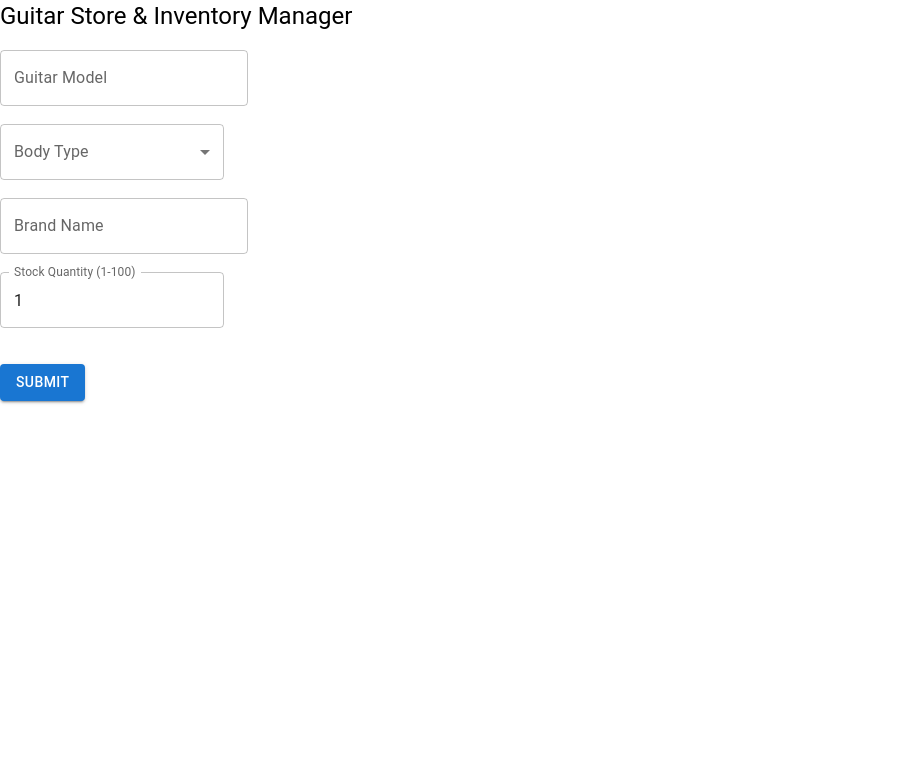
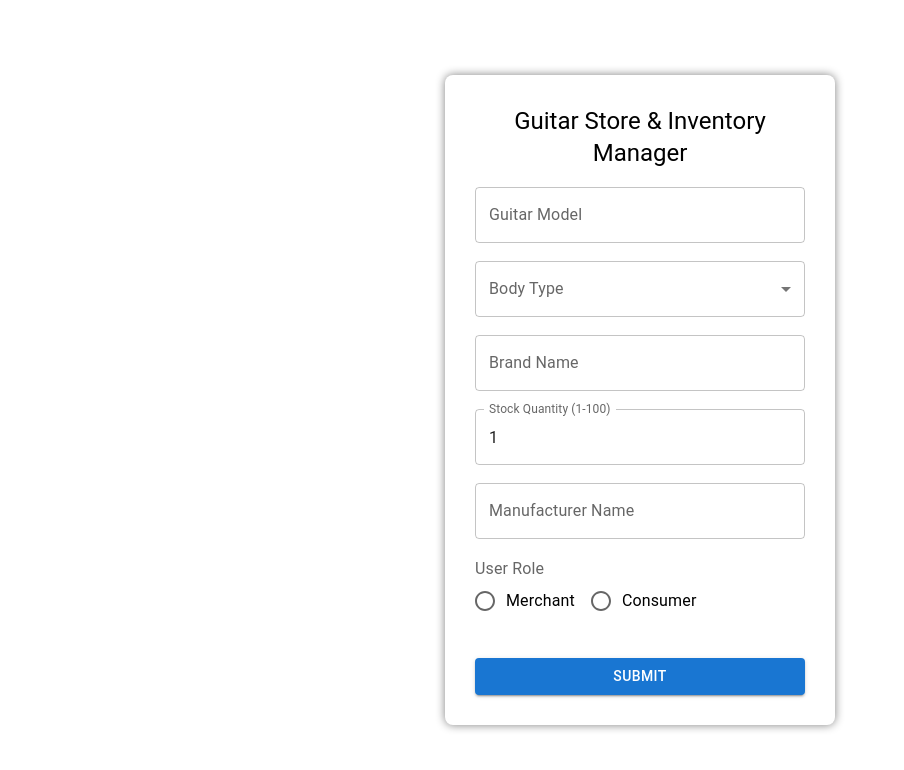
Before and after one commit to Shamxc/serranoINF235, a React (Vite) app: page / in a window 1280 px wide. Shown: the top 770 px of the page, without its empty margins (0-904 px from the left). Built offline with nearby package versions, Linux system fonts and the light colour scheme.

Commit message:
form layout

```diff
--- a/src/App.jsx
+++ b/src/App.jsx
@@ -6,7 +6,10 @@ import Select from '@mui/material/Select'
 import InputLabel from '@mui/material/InputLabel'
 import MenuItem from '@mui/material/MenuItem'
 import FormControl from '@mui/material/FormControl'
-
+import FormLabel from '@mui/material/FormLabel'
+import FormControlLabel from '@mui/material/FormControlLabel'
+import RadioGroup from '@mui/material/RadioGroup'
+import Radio from '@mui/material/Radio'
 
 function App() {
   const [ guitarModel, setGuitarModel] = useState('')
@@ -14,20 +17,23 @@ function App() {
   const [brandName, setBrandName] = useState('')
   const [stockQuantity, setStockQuantity ] = useState(1)
   const [errorMes, setErrorMes] = useState('')
+  const [manufacturerName, setManufacturerName] = useState('')
+  const [userRole, setUserRole] = useState('')
 
   return (
-    <div>
+<div style={{ display: 'flex', justifyContent: 'center',  alignItems: 'center', minHeight: '100vh'}}>
+    <div style={{ padding:30, boxShadow:'0 0 10px gray', width:330, borderRadius:8, textAlign:'center' }}>
         <Typography variant='h5'>
             Guitar Store & Inventory Manager
         </Typography>
         <br/>
 
-        <TextField label='Guitar Model' variant='outlined' value={guitarModel}
+        <TextField label='Guitar Model' variant='outlined' value={guitarModel} fullWidth
         onChange={(e) => setGuitarModel(e.target.value)}/>
         <br/><br/>
 
 
-        <FormControl sx={{ width: 224 }}>
+        <FormControl fullWidth>
           <InputLabel id="demo-simple-select-label">Body Type</InputLabel>
           <Select
             labelId="demo-simple-select-label"
@@ -44,7 +50,7 @@ function App() {
 
         <br/><br/>
 
-        <TextField label='Brand Name' variant='outlined'  value={brandName}
+        <TextField label='Brand Name' variant='outlined'  value={brandName} fullWidth
         onChange={(e) => setBrandName(e.target.value)}/>
         <br/><br/>
 
@@ -52,21 +58,36 @@ function App() {
         <TextField label='Stock Quantity (1-100)'
           type='number'
           inputProps={{ min: 1, max: 100 }}
-          sx={{ width: 224 }}
-           value={stockQuantity}
-           onChange={(e) => setStockQuantity(e.target.value)}
+          fullWidth
+          value={stockQuantity}
+          onChange={(e) => setStockQuantity(e.target.value)}
         />
 
         <br/><br/>
 
-        {errorMes && <label color="error">{errorMes}</label>}
+        <TextField label='Manufacturer Name' variant='outlined'  value={manufacturerName} fullWidth
+        onChange={(e) => setManufacturerName(e.target.value)}/>
+        <br/><br/>
+
+        <FormControl style={{textAlign:'start'}} fullWidth>
+          <FormLabel>User Role</FormLabel>
+          <RadioGroup row onChange={(e) => setUserRole(e.target.value)} value={userRole}>
+            <FormControlLabel value="merchant" control={<Radio />} label="Merchant" />
+            <FormControlLabel value="consumer" control={<Radio />} label="Consumer" />
+          </RadioGroup>
+        </FormControl>
+        <br/><br/>
+
+        {errorMes && <Typography color="error">{errorMes}</Typography>}
         <br/>
 
-        <Button variant='contained'>
+        <Button variant='contained' size='medium' fullWidth>
             Submit
         </Button>
+    </div>
 
-    </div>
+
+</div>
   )
 }
 
```
